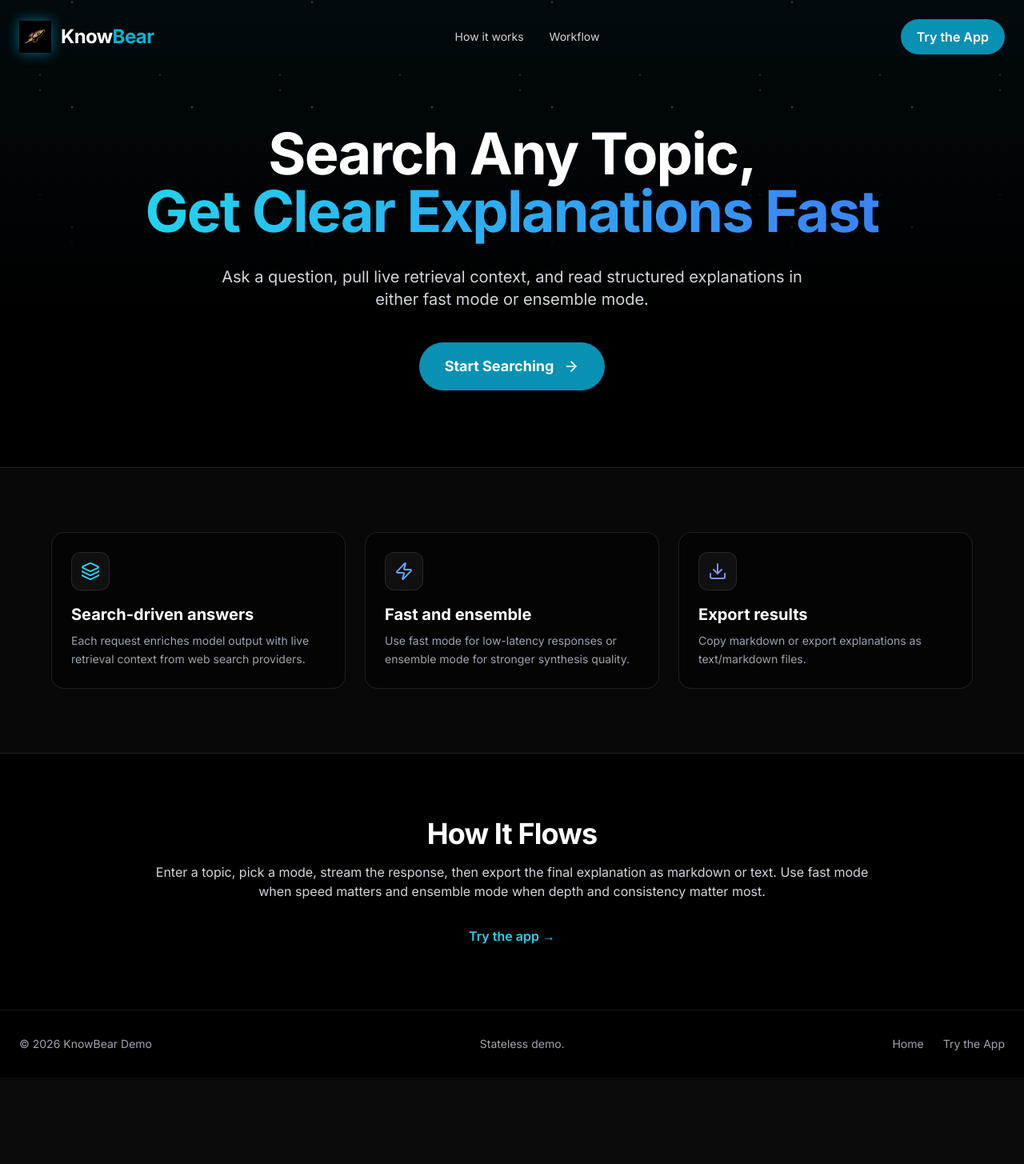
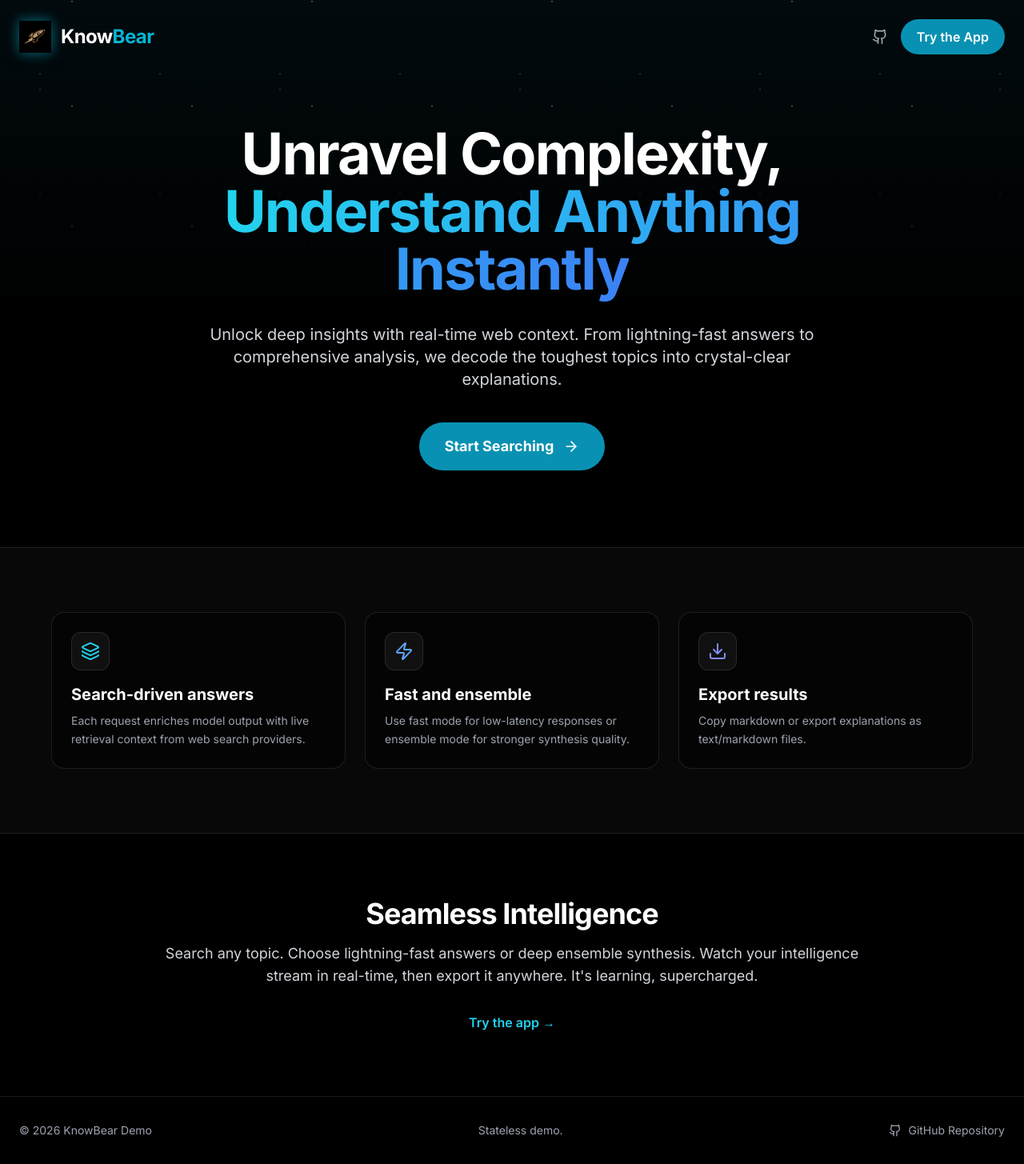
Before and after one commit to sanjeevafk/knowbear-web, a React (Vite) app: page / in a window 1280 px wide. Shown: the whole page at 80% size. Before the commit the page ends 1347 px from the top, so only its background shows below. Built offline with nearby package versions, Linux system fonts and the light colour scheme.

Commit message:
feat: add GitHub repository links to sidebar and landing page and update landing page copy

```diff
--- a/src/components/Sidebar.tsx
+++ b/src/components/Sidebar.tsx
@@ -1,4 +1,4 @@
-import { ChevronLeft, ChevronRight } from 'lucide-react'
+import { ChevronLeft, ChevronRight, Github } from 'lucide-react'
 import { useNavigate } from 'react-router-dom'
 
 interface SidebarProps {
@@ -63,11 +63,18 @@ export default function Sidebar({ isOpen, onToggle, onSelectTopic }: SidebarProp
                     ) : null}
                 </nav>
 
-                {isOpen && (
-                    <div className="p-4 border-t border-dark-700">
-                        <span className="text-[10px] text-gray-600 font-mono">Demo Mode</span>
-                    </div>
-                )}
+                <div className={`p-4 border-t border-dark-700 flex items-center ${isOpen ? 'justify-between' : 'justify-center'}`}>
+                    {isOpen && <span className="text-[10px] text-gray-600 font-mono">Demo Mode</span>}
+                    <a
+                        href="https://github.com/voidcommit-afk/KnowBear-v1"
+                        target="_blank"
+                        rel="noopener noreferrer"
+                        className="text-gray-400 hover:text-cyan-400 transition-colors"
+                        aria-label="GitHub repository"
+                    >
+                        <Github className="w-5 h-5" />
+                    </a>
+                </div>
             </aside>
         </>
     )
--- a/src/pages/LandingPage.tsx
+++ b/src/pages/LandingPage.tsx
@@ -1,5 +1,5 @@
 import { motion } from 'framer-motion'
-import { ArrowRight, Layers, Zap, Download } from 'lucide-react'
+import { ArrowRight, Layers, Zap, Download, Github } from 'lucide-react'
 import { Link } from 'react-router-dom'
 import type { ReactNode } from 'react'
 
@@ -18,17 +18,25 @@ export default function LandingPage() {
                     <span className="text-2xl font-black tracking-tight">Know<span className="text-cyan-500">Bear</span></span>
                 </Link>
 
-                <nav className="hidden md:flex items-center gap-8 text-sm text-gray-300">
-                    <a href="#how-it-works" className="hover:text-cyan-400 transition-colors">How it works</a>
-                    <a href="#workflow" className="hover:text-cyan-400 transition-colors">Workflow</a>
-                </nav>
 
+
+                <div className="flex items-center gap-4">
+                    <a
+                        href="https://github.com/voidcommit-afk/KnowBear-v1"
+                        target="_blank"
+                        rel="noopener noreferrer"
+                        className="text-gray-400 hover:text-white transition-colors"
+                        aria-label="GitHub repository"
+                    >
+                        <Github className="w-5 h-5" />
+                    </a>
                     <Link
                         to="/app"
                         className="px-5 py-2.5 rounded-full bg-cyan-600 hover:bg-cyan-500 text-white font-semibold transition-colors"
                     >
                         Try the App
                     </Link>
+                </div>
             </header>
 
             <main className="relative z-10">
@@ -40,9 +48,9 @@ export default function LandingPage() {
                             transition={{ duration: 0.5 }}
                             className="text-5xl md:text-7xl font-black tracking-tight leading-[0.95]"
                         >
-                            Search Any Topic,
+                            Unravel Complexity,
                             <br />
-                            <span className="text-transparent bg-clip-text bg-gradient-to-r from-cyan-400 to-blue-500">Get Clear Explanations Fast</span>
+                            <span className="text-transparent bg-clip-text bg-gradient-to-r from-cyan-400 to-blue-500">Understand Anything Instantly</span>
                         </motion.h1>
 
                         <motion.p
@@ -51,7 +59,7 @@ export default function LandingPage() {
                             transition={{ delay: 0.1, duration: 0.5 }}
                             className="mt-8 text-gray-300 text-lg md:text-xl max-w-3xl mx-auto"
                         >
-                            Ask a question, pull live retrieval context, and read structured explanations in either fast mode or ensemble mode.
+                            Unlock deep insights with real-time web context. From lightning-fast answers to comprehensive analysis, we decode the toughest topics into crystal-clear explanations.
                         </motion.p>
 
                         <motion.div
@@ -93,10 +101,9 @@ export default function LandingPage() {
 
                 <section id="workflow" className="px-6 py-20">
                     <div className="max-w-4xl mx-auto text-center">
-                        <h2 className="text-3xl md:text-4xl font-black tracking-tight">How It Flows</h2>
-                        <p className="mt-4 text-gray-300">
-                            Enter a topic, pick a mode, stream the response, then export the final explanation as markdown or text.
-                            Use fast mode when speed matters and ensemble mode when depth and consistency matter most.
+                        <h2 className="text-3xl md:text-4xl font-black tracking-tight">Seamless Intelligence</h2>
+                        <p className="mt-4 text-gray-300 text-lg">
+                            Search any topic. Choose lightning-fast answers or deep ensemble synthesis. Watch your intelligence stream in real-time, then export it anywhere. It's learning, supercharged.
                         </p>
                         <div className="mt-8">
                             <Link to="/app" className="text-cyan-400 hover:text-cyan-300 font-semibold">
@@ -112,8 +119,10 @@ export default function LandingPage() {
                     <span>© 2026 KnowBear Demo</span>
                     <span>Stateless demo.</span>
                     <div className="flex items-center gap-6">
-                        <Link to="/" className="hover:text-cyan-400 transition-colors">Home</Link>
-                        <Link to="/app" className="hover:text-cyan-400 transition-colors">Try the App</Link>
+                        <a href="https://github.com/voidcommit-afk/KnowBear-v1" target="_blank" rel="noopener noreferrer" className="hover:text-cyan-400 transition-colors flex items-center gap-2">
+                            <Github className="w-4 h-4" />
+                            GitHub Repository
+                        </a>
                     </div>
                 </div>
             </footer>
```
Lines whose indentation alone changed are shown as unchanged.
